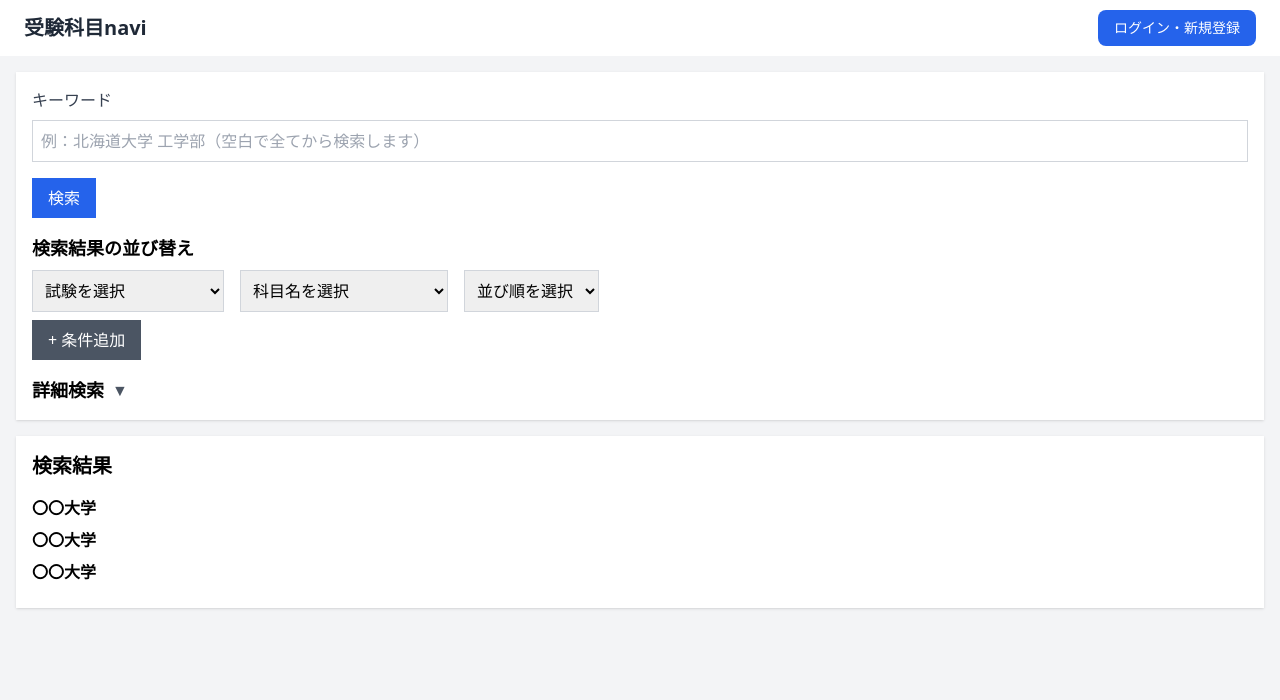
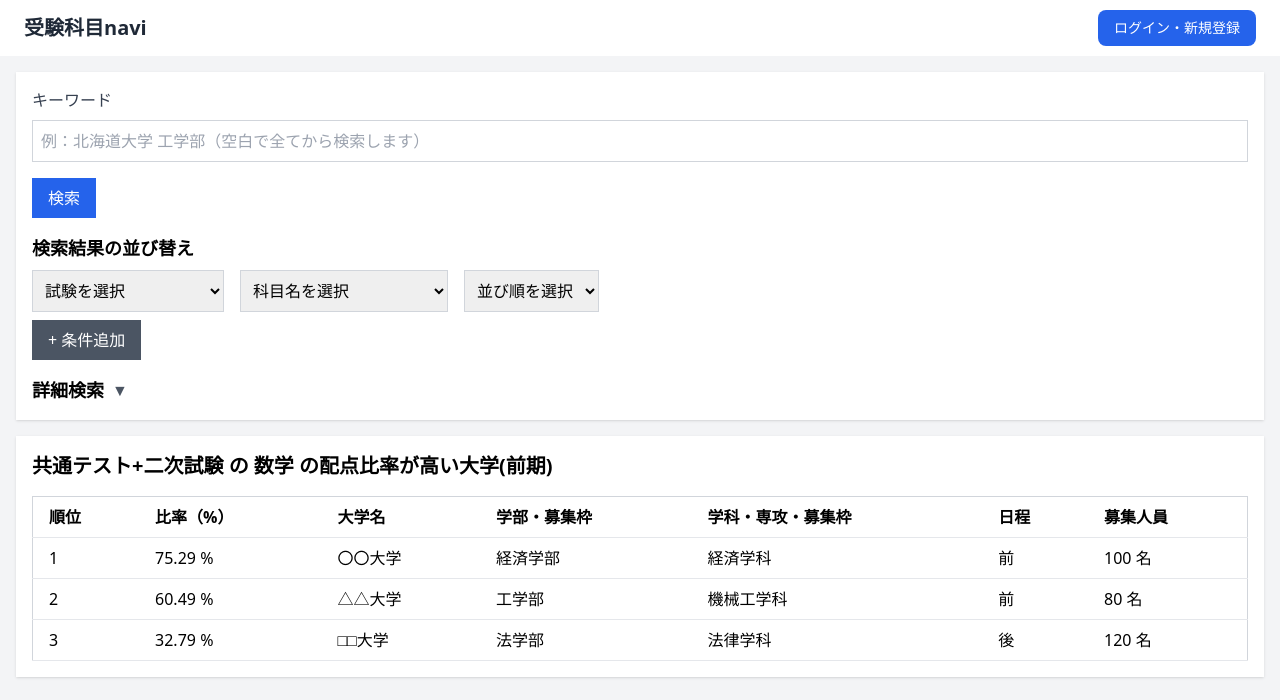
Before and after one commit to lycp152/UniversityEntranceExamSubjectNavi, a Next.js app in the folder front/UniversityEntranceExamNavi-frontend/: page / in a window 1280 px wide. Shown: the top 700 px of the page. Built offline with nearby package versions, Linux system fonts and the light colour scheme.

Commit message:
feat: 検索結果の表示を追加

```diff
--- /dev/null
+++ b/front/UniversityEntranceExamNavi-frontend/src/app/components/SubjectData.tsx
@@ -0,0 +1,51 @@
+export interface Subject {
+  id: number;
+  rank: number;
+  subjectRatio: number;
+  universityName: string;
+  department: string;
+  major: string;
+  schedule: string;
+  enrollment: number;
+}
+
+export const subjects: Subject[] = [
+  {
+    id: 1,
+    rank: 1,
+    subjectRatio: 75.29,
+    universityName: "〇〇大学",
+    department: "経済学部",
+    major: "経済学科",
+    schedule: "前",
+    enrollment: 100,
+  },
+  {
+    id: 2,
+    rank: 2,
+    subjectRatio: 60.49,
+    universityName: "△△大学",
+    department: "工学部",
+    major: "機械工学科",
+    schedule: "前",
+    enrollment: 80,
+  },
+  {
+    id: 3,
+    rank: 3,
+    subjectRatio: 32.79,
+    universityName: "□□大学",
+    department: "法学部",
+    major: "法律学科",
+    schedule: "後",
+    enrollment: 120,
+  },
+];
+
+// タイトルのデータ
+export const titleData = {
+  testType: "共通テスト+二次試験",
+  subject: "数学",
+  attribute: "高い",
+  schedule: "前",
+};
--- a/front/UniversityEntranceExamNavi-frontend/src/app/components/SubjectList.tsx
+++ /dev/null
@@ -1,25 +0,0 @@
-interface Subject {
-  id: number;
-  name: string;
-}
-
-const subjects: Subject[] = [
-  { id: 1, name: "〇〇大学" },
-  { id: 2, name: "〇〇大学" },
-  { id: 3, name: "〇〇大学" },
-];
-
-export default function SubjectList() {
-  return (
-    <div className="bg-white shadow p-4">
-      <h2 className="text-xl font-bold mb-4">検索結果</h2>
-      <ul>
-        {subjects.map((subject) => (
-          <li key={subject.id} className="mb-2">
-            <span className="font-bold">{subject.name}</span>
-          </li>
-        ))}
-      </ul>
-    </div>
-  );
-}
--- /dev/null
+++ b/front/UniversityEntranceExamNavi-frontend/src/app/components/SubjectTable.tsx
@@ -0,0 +1,41 @@
+import React from "react";
+import { subjects, titleData } from "./SubjectData";
+
+const SubjectTable: React.FC = () => {
+  // タイトルの生成
+  const title = `${titleData.testType} の ${titleData.subject} の配点比率が${titleData.attribute}大学(${titleData.schedule}期)`;
+
+  return (
+    <div className="bg-white shadow p-4">
+      <h2 className="text-xl font-bold mb-4">{title}</h2>
+      <table className="min-w-full bg-white border border-gray-300">
+        <thead>
+          <tr>
+            <th className="py-2 px-4 border-b text-left">順位</th>
+            <th className="py-2 px-4 border-b text-left">比率（%）</th>
+            <th className="py-2 px-4 border-b text-left">大学名</th>
+            <th className="py-2 px-4 border-b text-left">学部・募集枠</th>
+            <th className="py-2 px-4 border-b text-left">学科・専攻・募集枠</th>
+            <th className="py-2 px-4 border-b text-left">日程</th>
+            <th className="py-2 px-4 border-b text-left">募集人員</th>
+          </tr>
+        </thead>
+        <tbody>
+          {subjects.map((subject) => (
+            <tr key={subject.id}>
+              <td className="py-2 px-4 border-b">{subject.rank}</td>
+              <td className="py-2 px-4 border-b">{subject.subjectRatio} %</td>
+              <td className="py-2 px-4 border-b">{subject.universityName}</td>
+              <td className="py-2 px-4 border-b">{subject.department}</td>
+              <td className="py-2 px-4 border-b">{subject.major}</td>
+              <td className="py-2 px-4 border-b">{subject.schedule}</td>
+              <td className="py-2 px-4 border-b">{subject.enrollment} 名</td>
+            </tr>
+          ))}
+        </tbody>
+      </table>
+    </div>
+  );
+};
+
+export default SubjectTable;
--- a/front/UniversityEntranceExamNavi-frontend/src/app/page.tsx
+++ b/front/UniversityEntranceExamNavi-frontend/src/app/page.tsx
@@ -1,6 +1,7 @@
+import React from "react";
 import Header from "./components/Header";
 import SubjectSearchForm from "./components/SearchForm";
-import SubjectList from "./components/SubjectList";
+import SubjectTable from "./components/SubjectTable";
 
 export default function Home() {
   return (
@@ -8,7 +9,7 @@ export default function Home() {
       <Header />
       <div className="container mx-auto p-4">
         <SubjectSearchForm />
-        <SubjectList />
+        <SubjectTable />
       </div>
     </main>
   );
```
